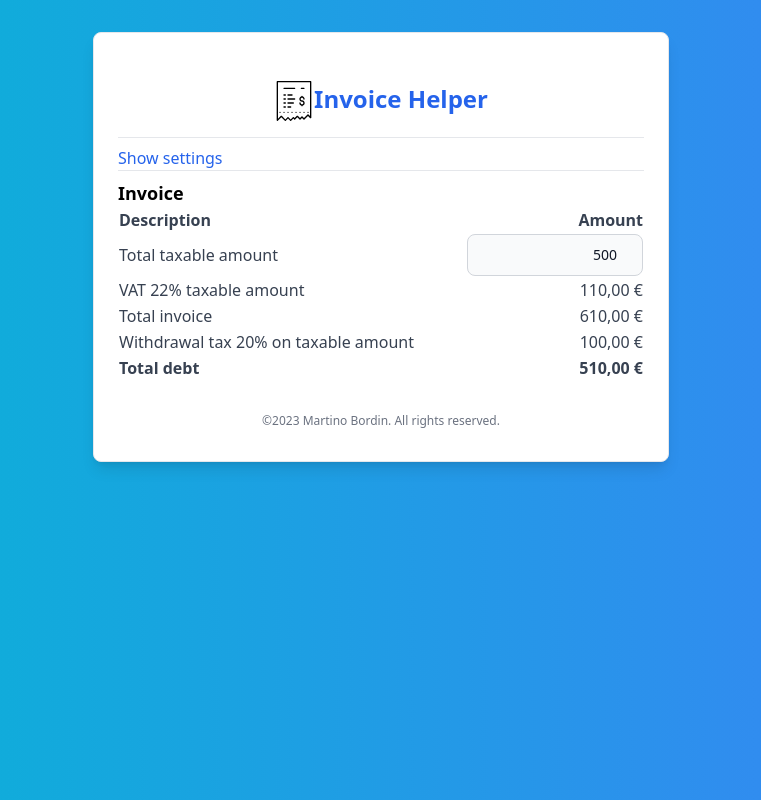
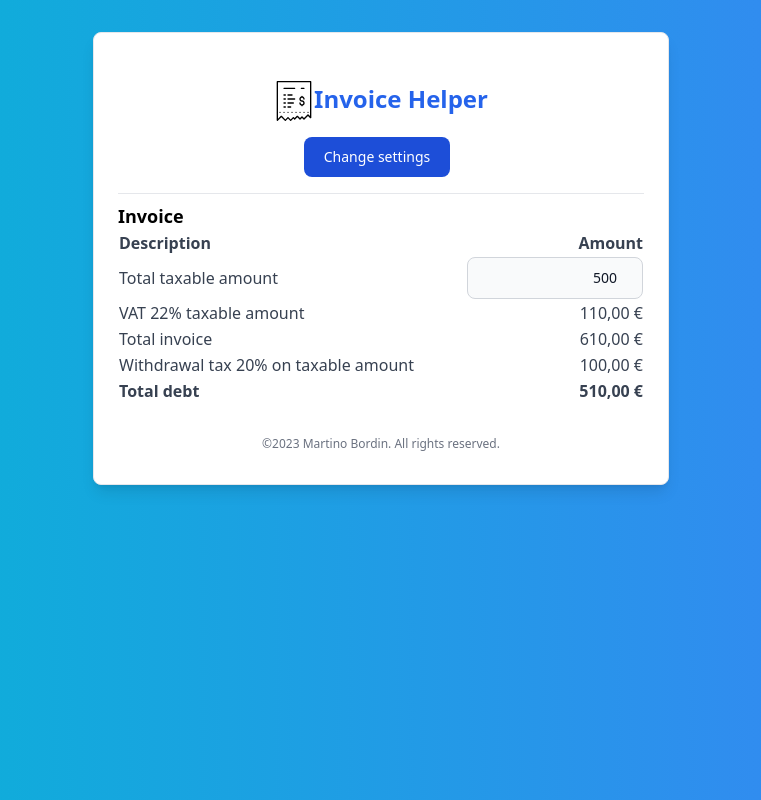
Before and after one commit to martinobordin/invoice-helper, a React (Vite) app: page / in a window 1280 px wide. Shown: the whole page, without its empty margins (259-1020 px from the left). Built offline with nearby package versions, Linux system fonts and the light colour scheme.

Commit message:
Add modal component and update settings layout

```diff
--- a/src/components/App.tsx
+++ b/src/components/App.tsx
@@ -4,10 +4,21 @@ import Settings from "./Settings";
 import Invoice from "./Invoice";
 import { AppSettings } from "../models/AppSettings";
 import Expander from "./Expander";
+import Modal from "./Modal";
 
 function App() {
   const initialState = new AppSettings();
   const [appSettings, setAppSettings] = useState(initialState);
+
+  const [isModalOpen, setIsModalOpen] = useState(false);
+
+  const openModal = () => {
+    setIsModalOpen(true);
+  };
+
+  const closeModal = () => {
+    setIsModalOpen(false);
+  };
 
   return (
     <div className="bg-white border rounded-lg shadow-lg px-6 py-8 max-w-xl mx-auto mt-8">
@@ -16,15 +27,18 @@ function App() {
         Invoice Helper
       </h1>
 
-      <hr className="mb-2" />
-      <Expander collapseText="Hide settings" expandText="Show settings">
+      <div className="flex justify-center">
+        <button className="btn-primary" onClick={openModal}>Change settings</button>
+      </div>
+
+      <Modal isOpen={isModalOpen} onClose={closeModal}>
         <Settings
           appSettings={appSettings}
           setAppSettings={setAppSettings}
         ></Settings>
-      </Expander>
+      </Modal>
 
-      <hr className="mb-2" />
+      <hr className="my-2" />
 
       <h1 className="text-lg font-bold">Invoice</h1>
       <Invoice appSettings={appSettings}></Invoice>
--- /dev/null
+++ b/src/components/Modal.tsx
@@ -0,0 +1,33 @@
+// Modal.tsx
+import React, { ReactNode } from "react";
+
+interface ModalProps {
+  isOpen: boolean;
+  onClose: () => void;
+  children: ReactNode;
+}
+
+const Modal: React.FC<ModalProps> = ({ isOpen, onClose, children }) => {
+  if (!isOpen) return null;
+
+  return (
+    <div className="fixed inset-0 flex items-center justify-center z-50">
+      <div className="fixed inset-0 bg-black opacity-50"></div>
+      <div className="z-10 p-4 w-full max-w-md">
+        <div className="bg-white rounded-lg shadow-md p-4">
+          <div className="flex justify-end">
+            <button
+              onClick={onClose}
+              className="text-gray-600 hover:text-gray-800 focus:outline-none"
+            >
+              &times;
+            </button>
+          </div>
+          {children}
+        </div>
+      </div>
+    </div>
+  );
+};
+
+export default Modal;
--- a/src/components/Settings.tsx
+++ b/src/components/Settings.tsx
@@ -17,8 +17,8 @@ const Settings: React.FC<Props> = ({ appSettings, setAppSettings }) => {
   };
 
   return (
-    <div className="flex justify-between mb-6">
-      <div className="w-full mt-6">
+    <div className="flex justify-between">
+      <div className="w-full">
         <h1 className="text-lg font-bold">Settings</h1>
         <label htmlFor="locale">Locale</label>
         <select
--- a/src/index.css
+++ b/src/index.css
@@ -10,3 +10,7 @@ select {
 label {
   @apply text-gray-700 text-sm font-bold mb-2;
 }
+
+.btn-primary {
+  @apply text-white bg-blue-700 hover:bg-blue-800 focus:ring-4 focus:ring-blue-300 font-medium rounded-lg text-sm px-5 py-2.5 mr-2 mb-2 dark:bg-blue-600 dark:hover:bg-blue-700 focus:outline-none dark:focus:ring-blue-800
+}
```
